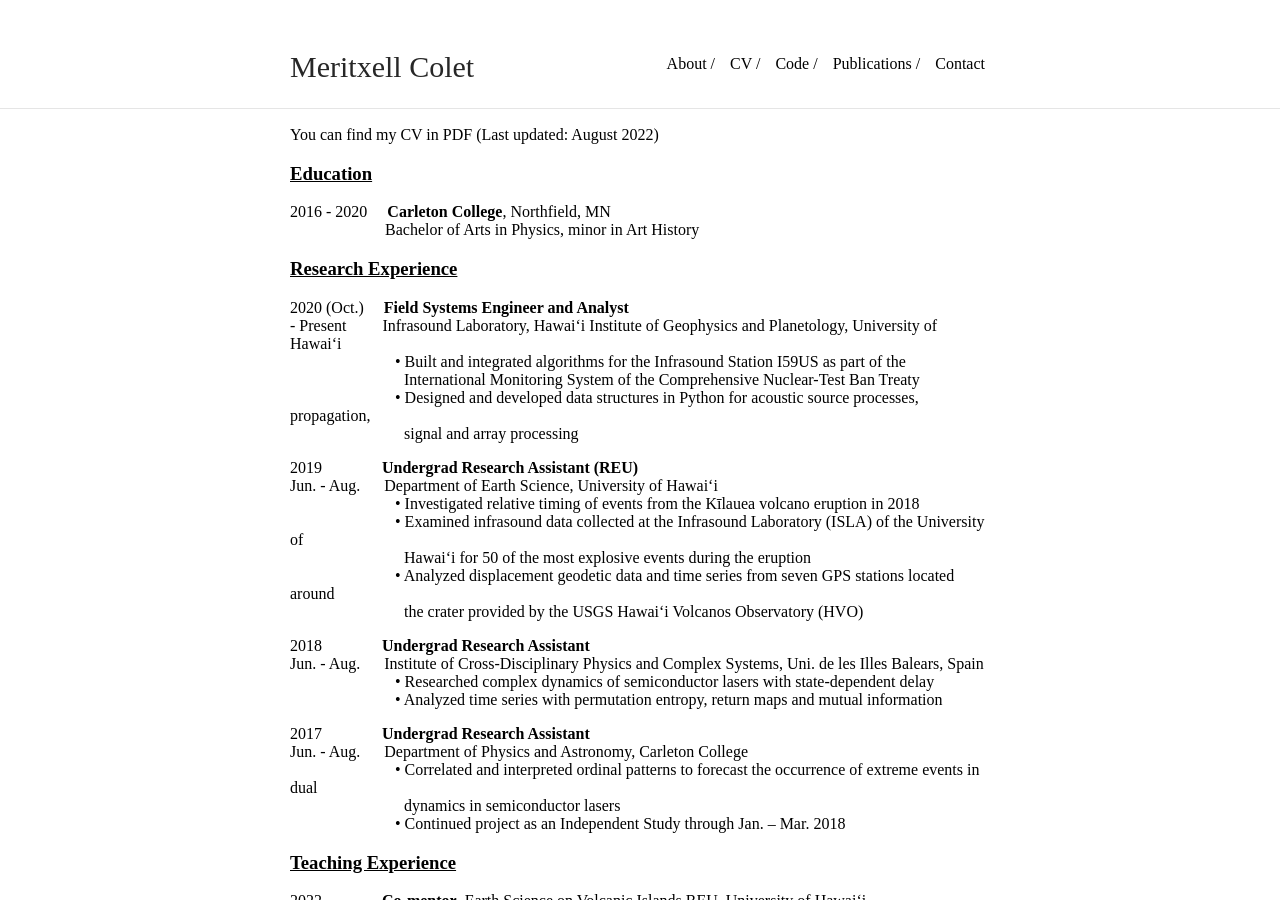
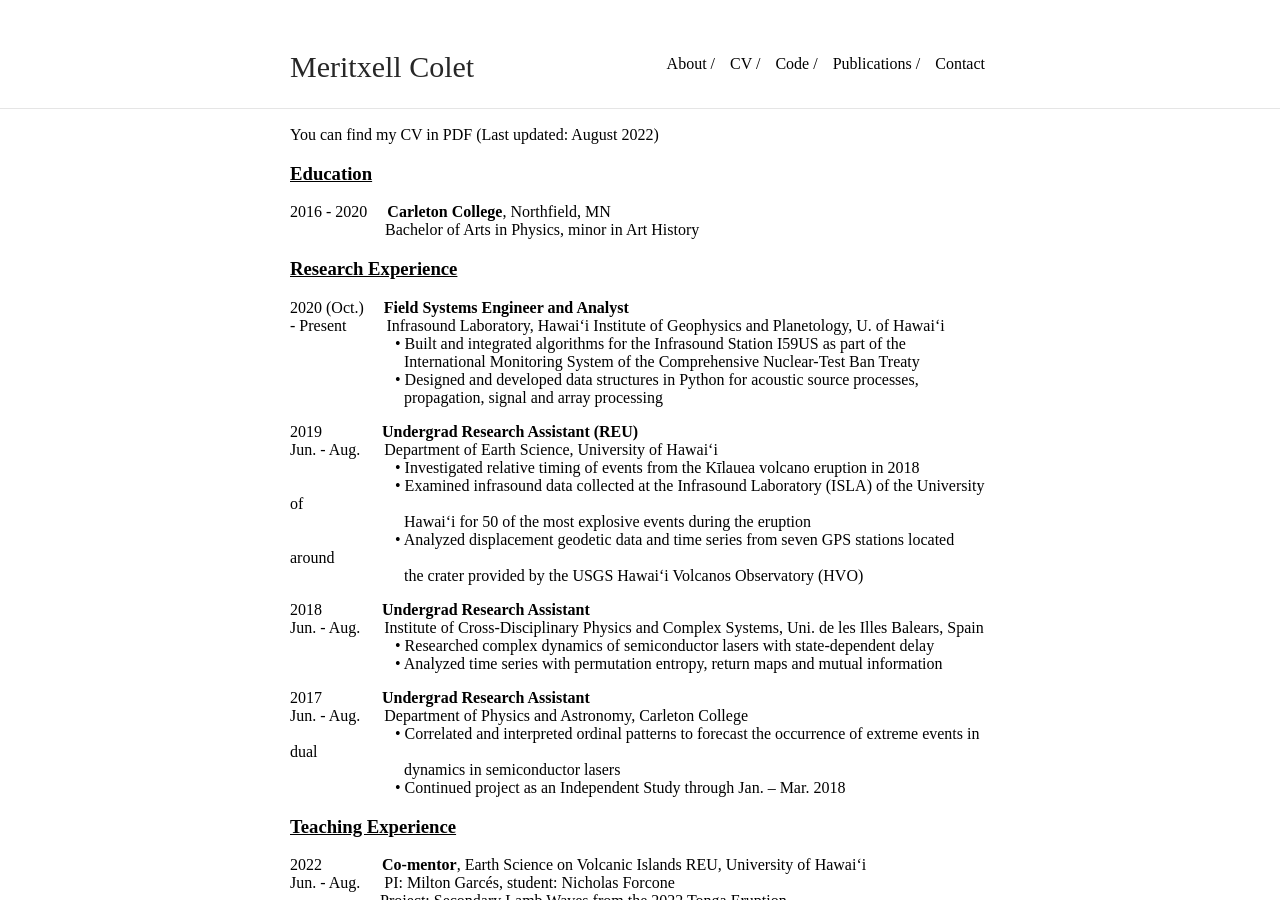
Before and after one commit to MeritxellC/MeritxellC.github.io, a Jekyll site: the page built from cv.md, in a window 1280 px wide and 900 px high. Built offline with Jekyll 4.4.1, drawn with Linux system fonts in a browser that asks for light colours.

Commit message:
more copy jekyll theme

```diff
--- a/cv.md
+++ b/cv.md
@@ -20,14 +20,13 @@ You can find my CV in [PDF](Meritxell_Colet_CV_PDF.pdf) (Last updated: August 20
 </h3>
 <p>
 2020 (Oct.)&nbsp;&nbsp;&nbsp;&nbsp;&nbsp;<strong>Field Systems Engineer and Analyst</strong><br>
-- Present&nbsp;&nbsp;&nbsp;&nbsp;&nbsp;&nbsp;&nbsp;&nbsp;
-Infrasound Laboratory, Hawaiʻi Institute of Geophysics and Planetology, University of Hawaiʻi<br>
+- Present&nbsp;&nbsp;&nbsp;&nbsp;&nbsp;&nbsp;&nbsp;&nbsp;&nbsp;
+Infrasound Laboratory, Hawaiʻi Institute of Geophysics and Planetology, U. of Hawaiʻi<br>
 <span style="margin-left:105px;"></span>&#x2022; Built and integrated algorithms for the Infrasound Station I59US as part of
 the <br>
 <span style="margin-left:114px;"></span>International Monitoring System of the Comprehensive Nuclear-Test Ban Treaty <br>
-<span style="margin-left:105px;"></span>&#x2022; Designed and developed data structures in Python for acoustic source processes,
-propagation, <br>
-<span style="margin-left:114px;"></span>signal and array processing
+<span style="margin-left:105px;"></span>&#x2022; Designed and developed data structures in Python for acoustic source processes, <br>
+<span style="margin-left:114px;"></span>propagation, signal and array processing
 </p>
 
 <p>
```
